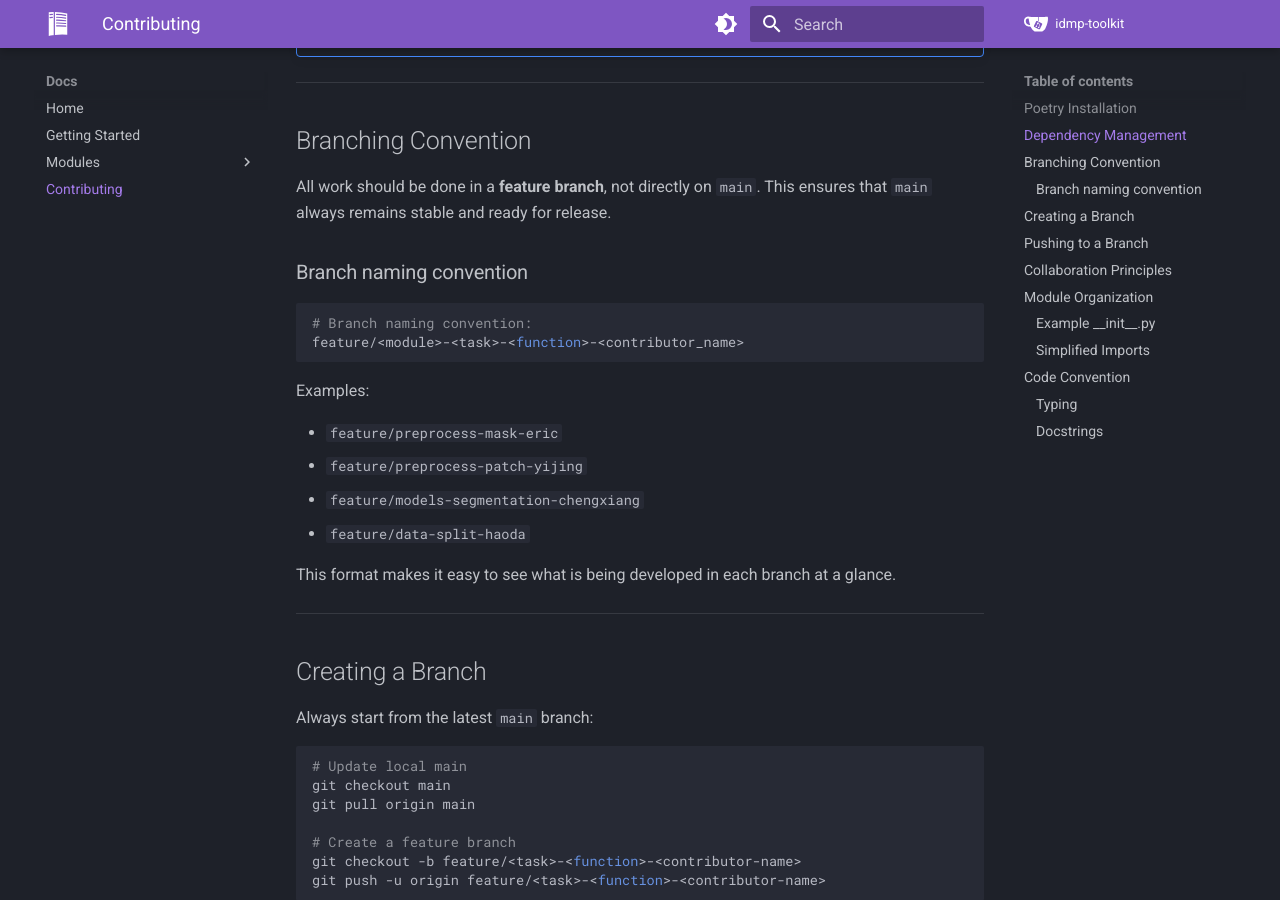
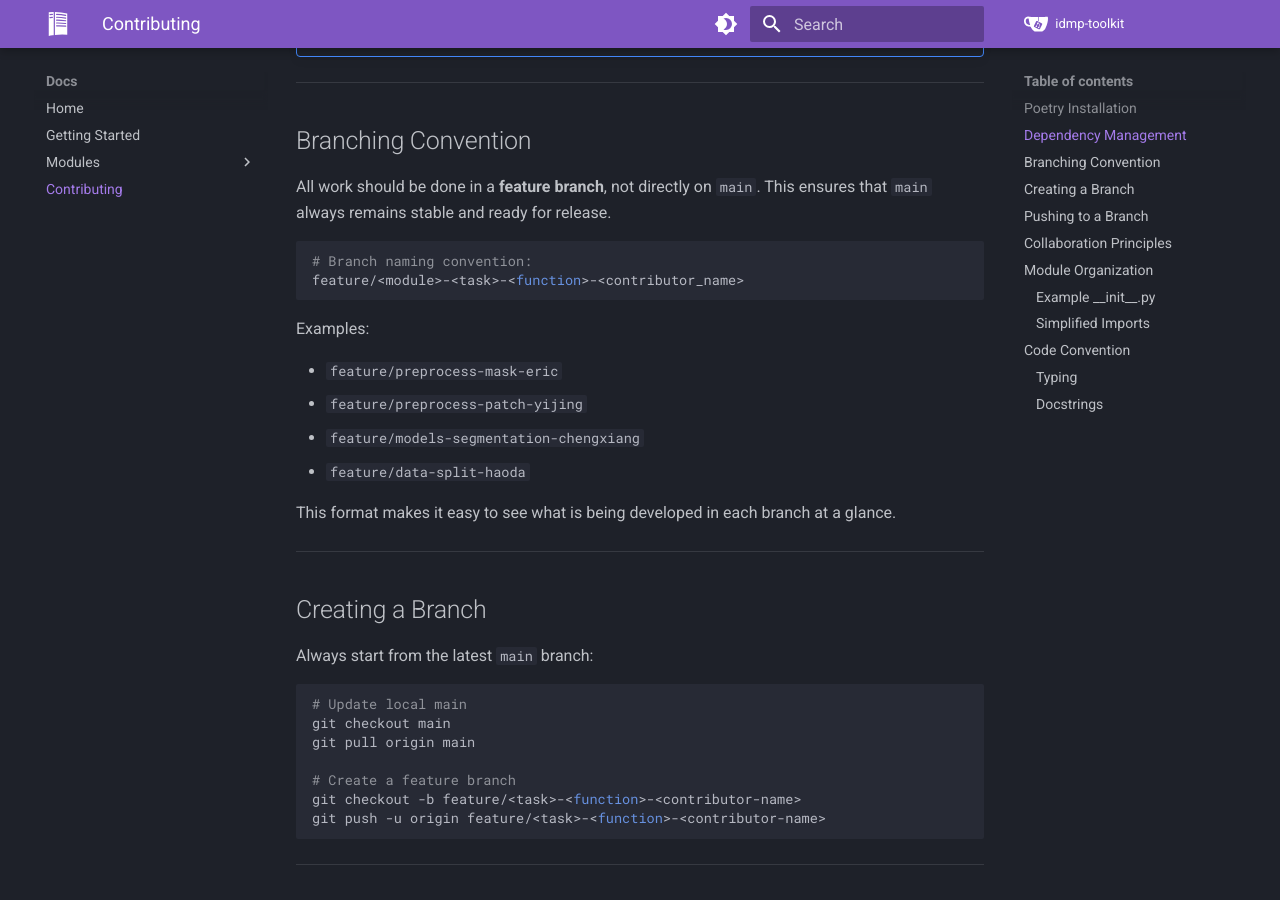
Before and after one commit to emnzn/idmp-toolkit-docs, an MkDocs documentation site: the page built from docs/contributing.md, in a window 1280 px wide and 900 px high, scrolled down 778 px. Built offline with MkDocs 1.6.1 and Material for MkDocs 9.7.7, drawn with Linux system fonts in a browser that asks for light colours.

Commit message:
updated docs

````diff
--- a/docs/contributing.md
+++ b/docs/contributing.md
@@ -29,8 +29,6 @@ poetry add <package-name>
 ## Branching Convention
 
 All work should be done in a **feature branch**, not directly on `main`. This ensures that `main` always remains stable and ready for release.
-
-### Branch naming convention
 
 ```bash
 # Branch naming convention:
````
